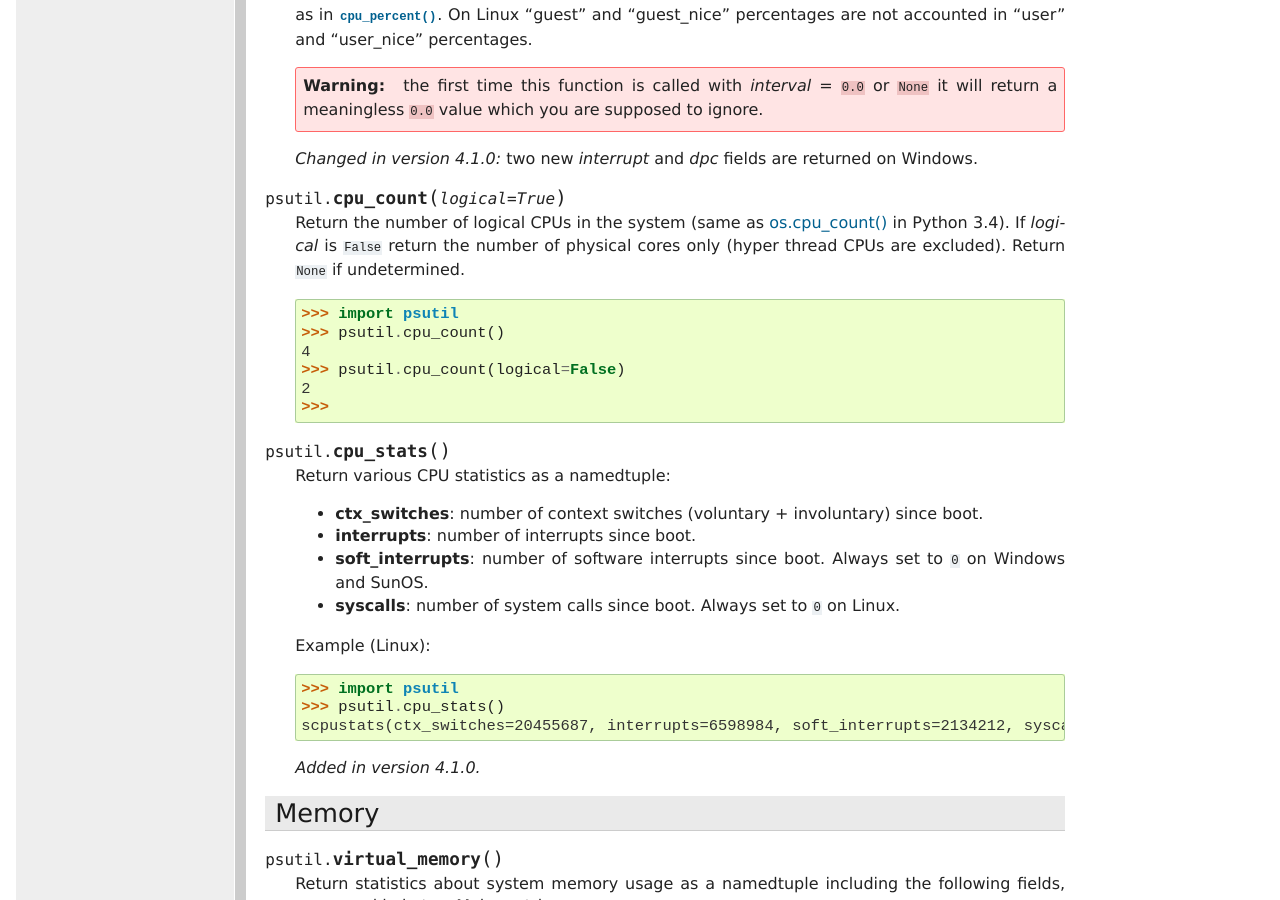
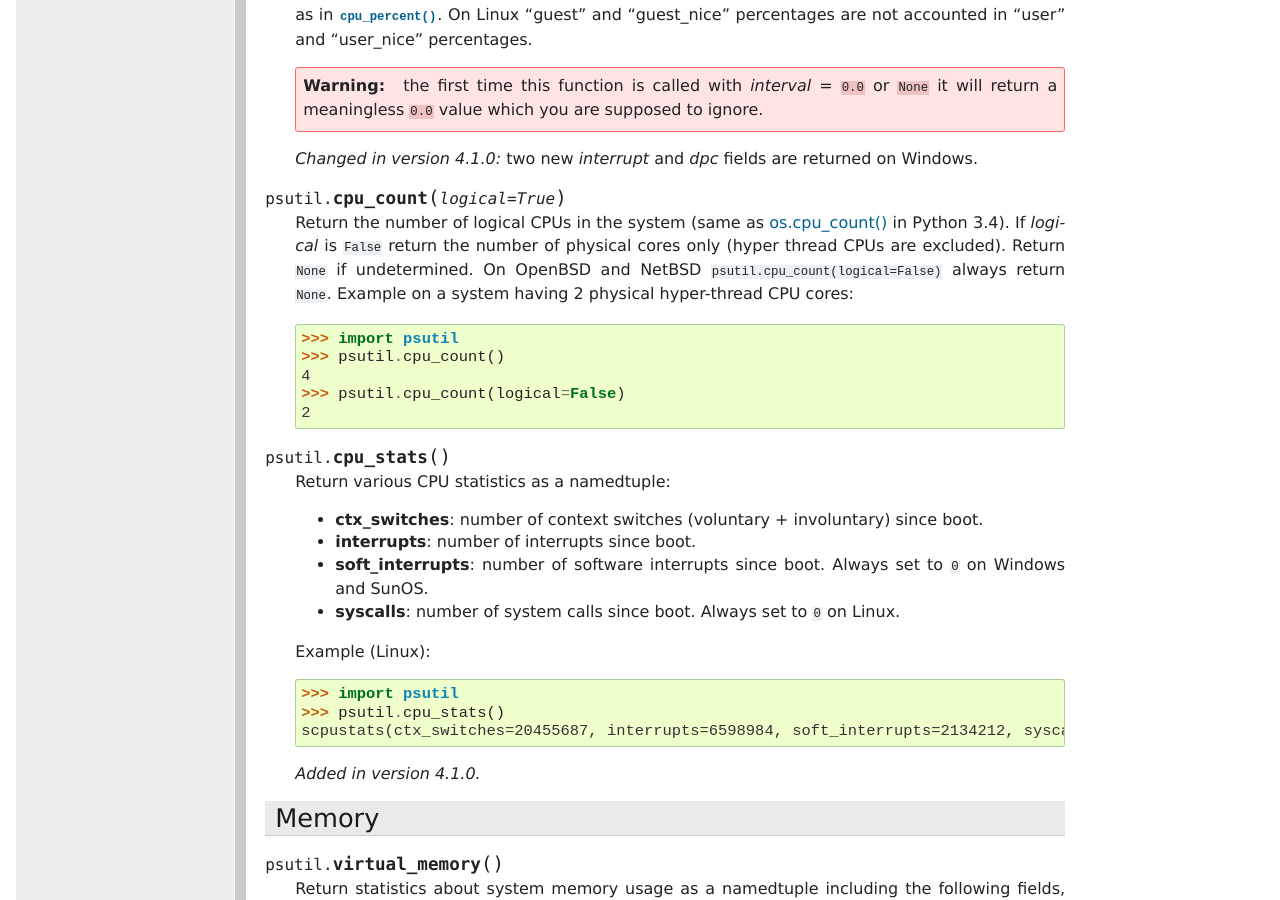
Before and after one commit to giampaolo/psutil, a Sphinx documentation site: the page built from docs/index.rst, in a window 1280 px wide and 900 px high, scrolled down 2348 px. Built offline with Sphinx 7.4.7, drawn with Linux system fonts in a browser that asks for light colours; formulas are drawn with MathJax 3.

Commit message:
update doc

```diff
--- a/docs/index.rst
+++ b/docs/index.rst
@@ -156,13 +156,14 @@ CPU
   in Python 3.4).
   If *logical* is ``False`` return the number of physical cores only (hyper
   thread CPUs are excluded). Return ``None`` if undetermined.
+  On OpenBSD and NetBSD ``psutil.cpu_count(logical=False)`` always return
+  ``None``. Example on a system having 2 physical hyper-thread CPU cores:
 
     >>> import psutil
     >>> psutil.cpu_count()
     4
     >>> psutil.cpu_count(logical=False)
     2
-    >>>
 
 .. function:: cpu_stats()
 
```
